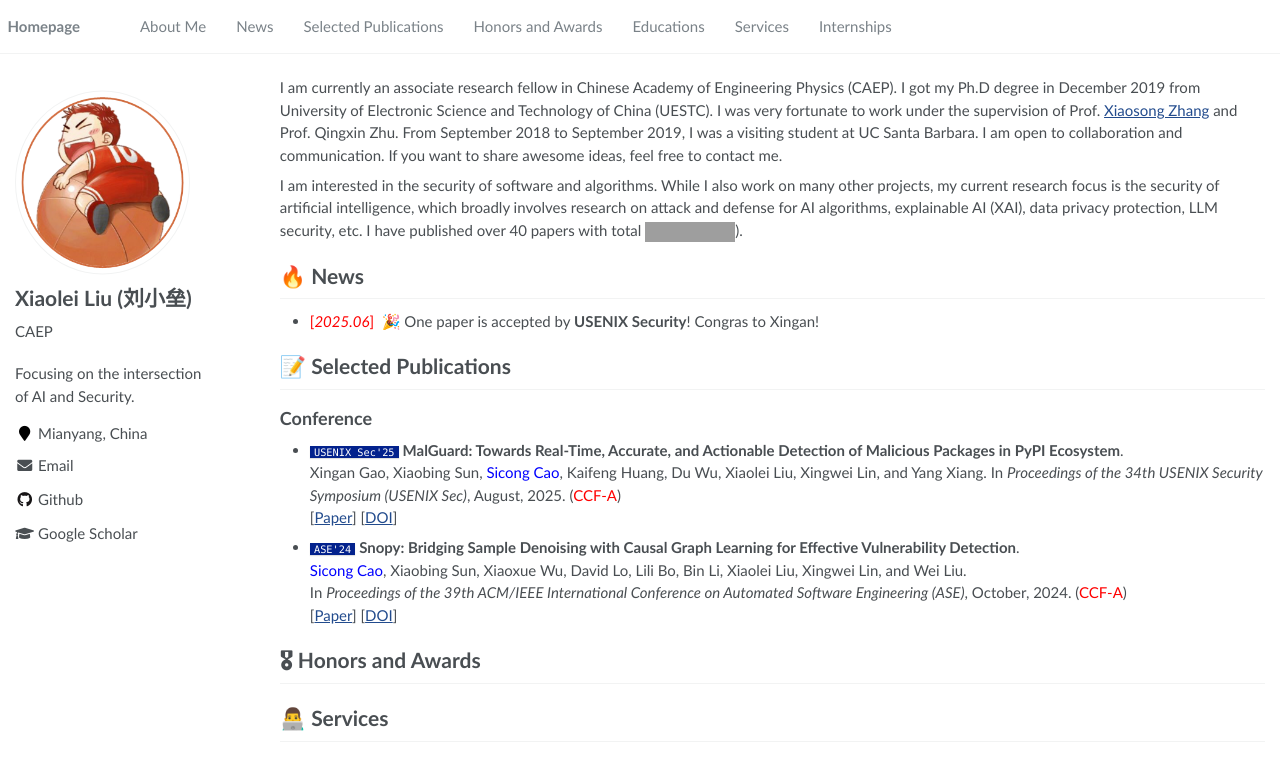
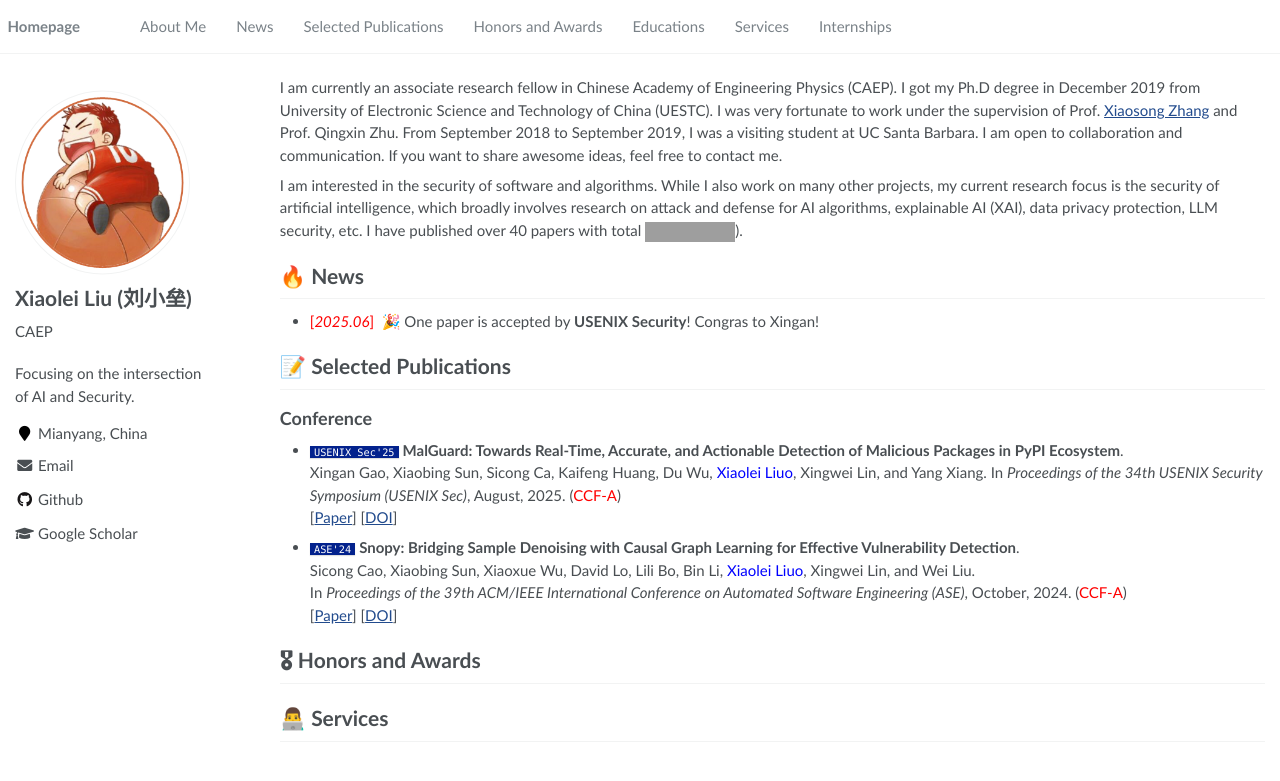
Before and after one commit to Cubernet/cubernet.github.io, a Jekyll site: the page built from _pages/about.md, in a window 1280 px wide. Shown: the top 781 px of the page. Built offline with Jekyll 4.4.1, drawn with Linux system fonts in a browser that asks for light colours; a script that is not in the unit is left out; grey boxes are pictures that could not be loaded.

Commit message:
Update about.md

```diff
--- a/_pages/about.md
+++ b/_pages/about.md
@@ -28,12 +28,12 @@
 # 📝 Selected Publications
 ## Conference
 - `USENIX Sec'25` **MalGuard: Towards Real-Time, Accurate, and Actionable Detection of Malicious Packages in PyPI Ecosystem**.
-  Xingan Gao, Xiaobing Sun, <span style="color:blue">Sicong Cao</span>, Kaifeng Huang, Du Wu, Xiaolei Liu, Xingwei Lin, and Yang Xiang.
+  Xingan Gao, Xiaobing Sun, Sicong Ca, Kaifeng Huang, Du Wu, <span style="color:blue">Xiaolei Liuo</span>, Xingwei Lin, and Yang Xiang.
   In *Proceedings of the 34th USENIX Security Symposium (USENIX Sec)*, August, 2025.  (<span style="color:red">CCF-A</span>)
   [[Paper]()]
   [[DOI]()]
 - `ASE'24` **Snopy: Bridging Sample Denoising with Causal Graph Learning for Effective Vulnerability Detection**.
-  <span style="color:blue">Sicong Cao</span>, Xiaobing Sun, Xiaoxue Wu, David Lo, Lili Bo, Bin Li, Xiaolei Liu, Xingwei Lin, and Wei Liu.
+  Sicong Cao, Xiaobing Sun, Xiaoxue Wu, David Lo, Lili Bo, Bin Li, <span style="color:blue">Xiaolei Liuo</span>, Xingwei Lin, and Wei Liu.
   In *Proceedings of the 39th ACM/IEEE International Conference on Automated Software Engineering (ASE)*, October, 2024.  (<span style="color:red">CCF-A</span>)
   [[Paper](https://sicongcao.github.io/publications/ASE24/ASE24-Papera.pdf)]
   [[DOI](https://dl.acm.org/doi/10.1145/3691620.3695057)]
```
